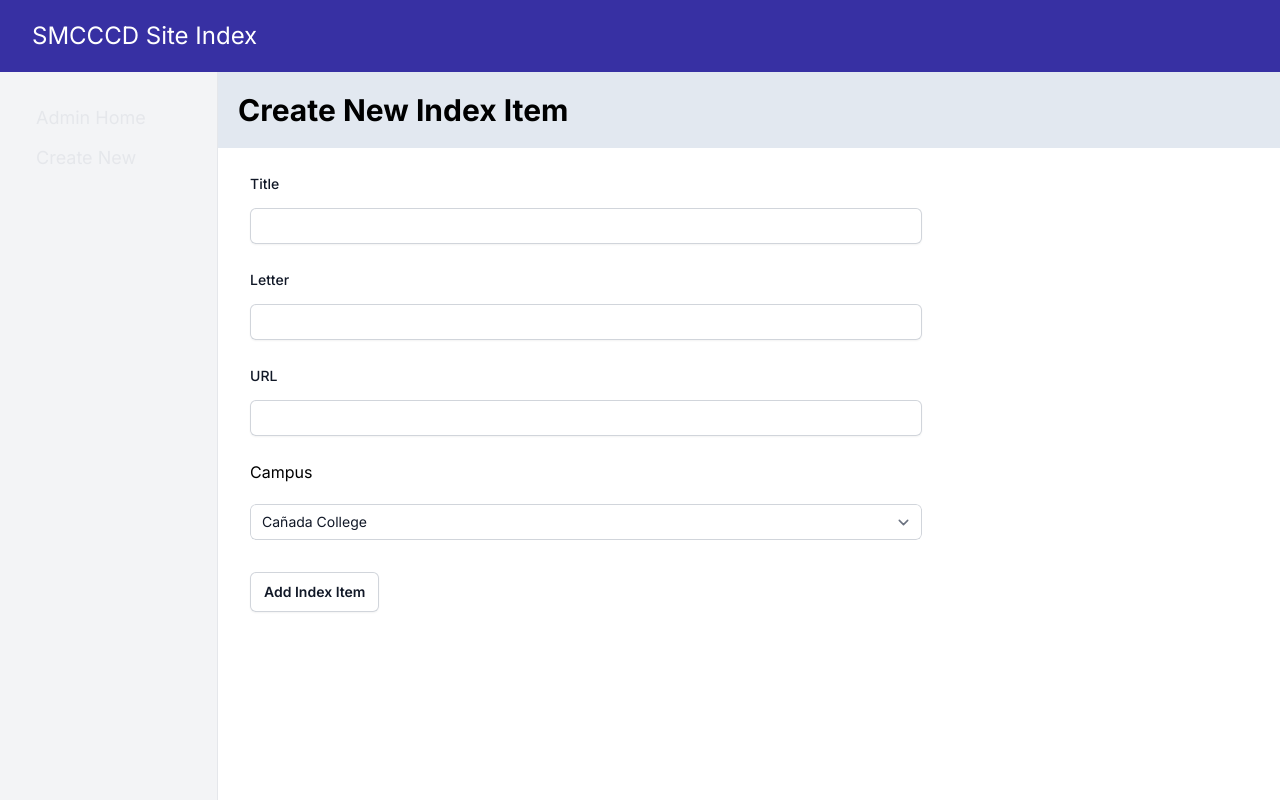
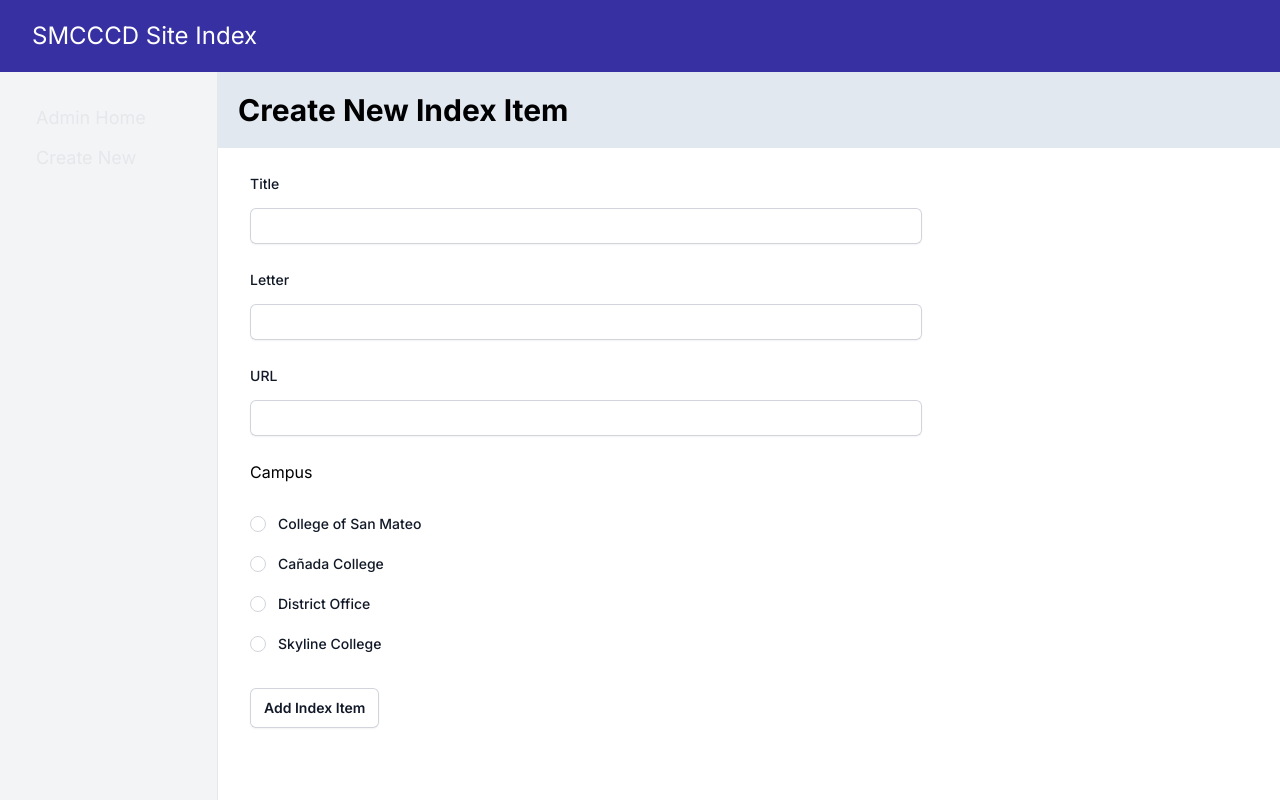
Before and after one commit to bryan-besnyi/nextjs13-site-index, a Next.js app: page /admin/new in a window 1280 px wide. Shown: the top 800 px of the page. Built offline with nearby package versions, Linux system fonts and the light colour scheme; no server answers.

Commit message:
📦 NEW: Refactor model name from IndexItem to IndexItem in prisma/schema.prisma

```diff
--- a/src/app/components/NewIndexItemForm.tsx
+++ b/src/app/components/NewIndexItemForm.tsx
@@ -2,6 +2,13 @@
 
 import { useRouter } from 'next/navigation';
 import { createIndexItemAction } from '../_actions';
+
+const campusInfo = [
+  { id: 'collegeOfSanMateo', value: 'College of San Mateo' },
+  { id: 'canadaCollege', value: 'Cañada College' },
+  { id: 'districtOffice', value: 'District Office' },
+  { id: 'skylineCollege', value: 'Skyline College' }
+];
 
 const NewIndexItemForm: React.FC = () => {
   const router = useRouter();
@@ -68,17 +75,28 @@
       <label className="mt-3" htmlFor="campus">
         Campus
       </label>
-      <select
-        id="campus"
-        name="campus"
-        className="mt-2 block w-full rounded-md border-0 py-1.5 pl-3 pr-10 text-gray-900 ring-1 ring-inset ring-gray-300 focus:ring-2 focus:ring-indigo-600 sm:text-sm sm:leading-6"
-        required={true}
-      >
-        <option value="CAN">Cañada College</option>
-        <option value="CSM">College of San Mateo</option>
-        <option value="DO">District Office</option>
-        <option value="SKY">Skyline College</option>
-      </select>
+      <fieldset className="mt-4">
+        <legend className="sr-only">Notification method</legend>
+        <div className="space-y-4">
+          {campusInfo.map((campus) => (
+            <div key={campus.id} className="flex items-center">
+              <input
+                id={campus.id}
+                name="campus"
+                value={campus.value}
+                type="radio"
+                className="w-4 h-4 text-indigo-600 border-gray-300 focus:ring-indigo-600"
+              />
+              <label
+                htmlFor={campus.id}
+                className="block ml-3 text-sm font-medium leading-6 text-gray-900"
+              >
+                {campus.value}
+              </label>
+            </div>
+          ))}
+        </div>
+      </fieldset>
       <div className="mt-5">
         <button
           type="submit"
--- a/src/app/components/SearchResults.tsx
+++ b/src/app/components/SearchResults.tsx
@@ -28,7 +28,7 @@
     try {
       const response = await searchIndexItems(''); // Pass an empty string to fetch all items
       const results = response.results;
-      results?.sort((a, b) => a.title.localeCompare(b.title)); // Sort the results
+      results?.sort((a, b) => a.id - b.id); // Sort the results by ID
       setSearchResults(results);
     } catch (error) {
       console.error('Failed to fetch all items:', error);
@@ -46,8 +46,10 @@
     const query = (data.get('query') as string) || '';
 
     try {
-      const results = await searchIndexItems(query);
-      setSearchResults(results.results || []); // Provide a default empty array if results.results is undefined
+      const response = await searchIndexItems(query);
+      const results = response.results;
+      results?.sort((a, b) => a.id - b.id); // Sort the results by ID
+      setSearchResults(results);
     } catch (error) {
       console.error('Failed to search index items:', error);
     }
--- a/src/app/components/SignInButton.tsx
+++ b/src/app/components/SignInButton.tsx
@@ -1,11 +1,8 @@
 'use client';
 
-import { useSearchParams } from 'next/navigation';
 import { signIn } from 'next-auth/react';
 
 const OneLoginSignInButton = () => {
-  const searchParams = useSearchParams();
-
   return (
     <div className="flex justify-center py-8">
       <button
```
Also changed, not shown: 1 other file (tests, documents, lock files or other folders).
